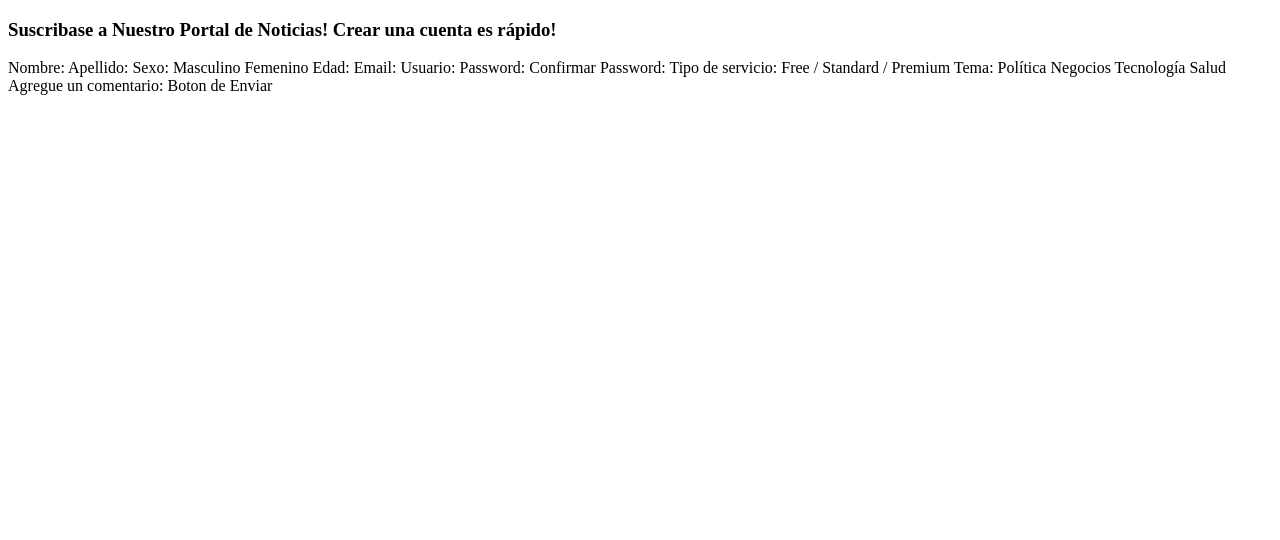
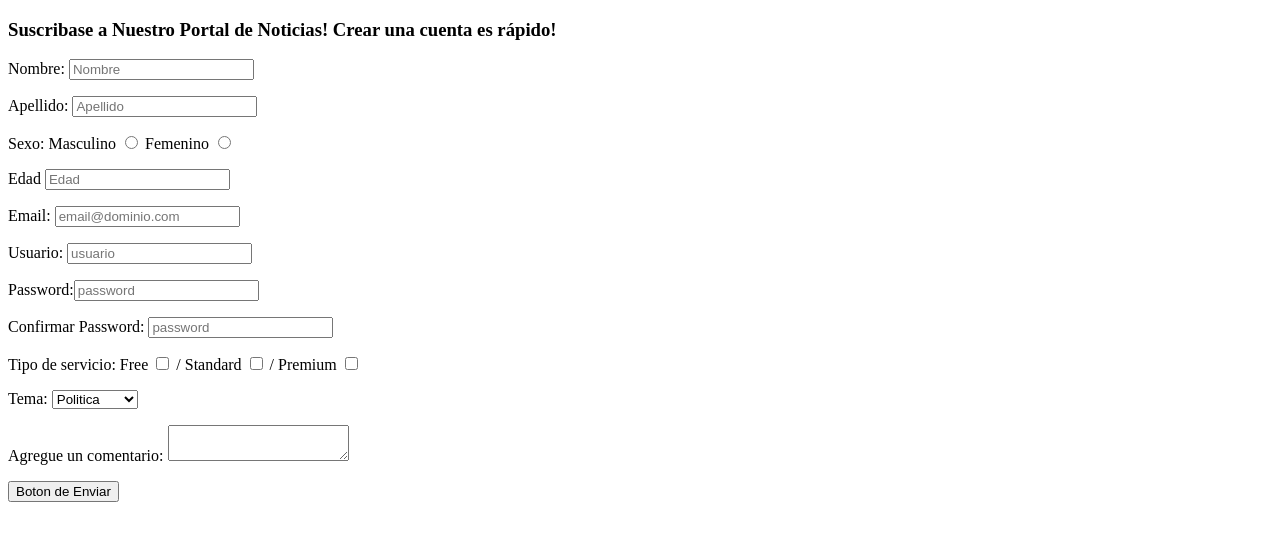
Before and after one commit to UCC-LabCompu2/ejercicios2023-SofiaTula, a plain HTML site: page Ejercicios-HTML/ej_formulario.html in a window 1280 px wide. Drawn offline with Linux system fonts and the light colour scheme.

Commit message:
Se realizo el ejercicio de formularios

```diff
--- a/Ejercicios-HTML/ej_formulario.html
+++ b/Ejercicios-HTML/ej_formulario.html
@@ -18,26 +18,62 @@
     https://www.w3schools.com/html/tryit.asp?filename=tryhtml_elem_output-->
 
 <h3>Suscribase a Nuestro Portal de Noticias! Crear una cuenta es rápido!</h3>
-Nombre:
-Apellido:
-Sexo: Masculino Femenino
-Edad:
-Email:
-Usuario:
-Password:
-Confirmar Password:
-
-Tipo de servicio: Free / Standard / Premium
-Tema:
-Política
-Negocios
-Tecnología
-Salud
-
-Agregue un comentario:
-
-Boton de Enviar
 
 
+<form id="formulario suscripcion">
+    <p>
+        Nombre: <input type= "text" name="nombre" placeholder="Nombre">
+    </p>
+
+    <p>
+        Apellido: <input type ="text" name="apelido" placeholder="Apellido">
+    </p>
+
+    <p>
+        Sexo: Masculino <input type="radio" name="sexo" value="Masculino">
+              Femenino <input type="radio" name="sexo" value="Femenino">
+    </p>
+    <p>
+        Edad <input type="number" name="edad" placeholder="Edad">
+    </p>
+    <p>
+        Email: <input type = "email" name="email" placeholder="email@dominio.com">
+    </p>
+    <p>
+        Usuario: <input type="text" name="usuario" placeholder="usuario">
+    </p>
+
+    <p>
+        Password:<input type="password" name="pass" placeholder="password">
+    </p>
+    <p>
+        Confirmar Password: <input type="password" name="confirmar_pass" placeholder="password">
+    </p>
+
+    <p>
+        Tipo de servicio: Free <input type="checkbox" name="tipo_servicio" value="free"> /
+                    Standard <input type="checkbox" name="tipo_servicio" value="standar"> /
+                    Premium <input type="checkbox" name="tipo_servicio" value="premium">
+    </p>
+
+    <p>
+        Tema:
+        <select>
+            <option>Politica</option>
+            <option>Negocios</option>
+            <option>Tecnologia</option>
+            <option>Salud</option>
+        </select>
+    <p/>
+
+    <p>
+        Agregue un comentario: <textarea> </textarea>
+    </p>
+
+    <p>
+        <button type="button">Boton de Enviar</button>
+    </p>
+
+</form>
 </body>
 </html>
```
